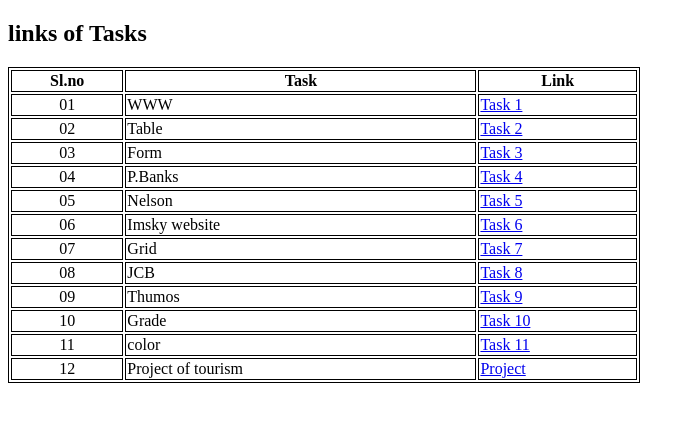
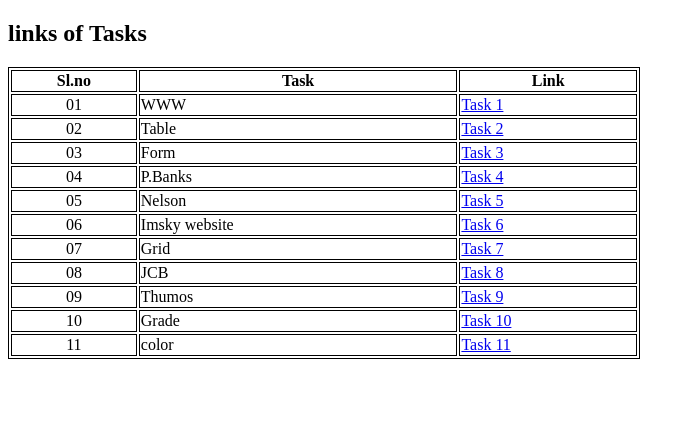
Before and after one commit to sudarshan5918/log-book, a plain HTML site: page index.html in a window 1280 px wide. Shown: the whole page, without its empty margins (0-695 px from the left). Drawn offline with Linux system fonts and the light colour scheme.

Commit message:
Update index.html

```diff
--- a/index.html
+++ b/index.html
@@ -72,10 +72,6 @@ table {
     <td>color</td>
     <td><a href="task 11/color.html">Task 11</a></td>
   </tr>
-   <td><center>12</center></td>
-    <td>Project of tourism </td>
-    <td><a href="12/sik.html">Project</a></td>
-  </tr>
-</table>
+  </table>
 </body>
 </html>
```
